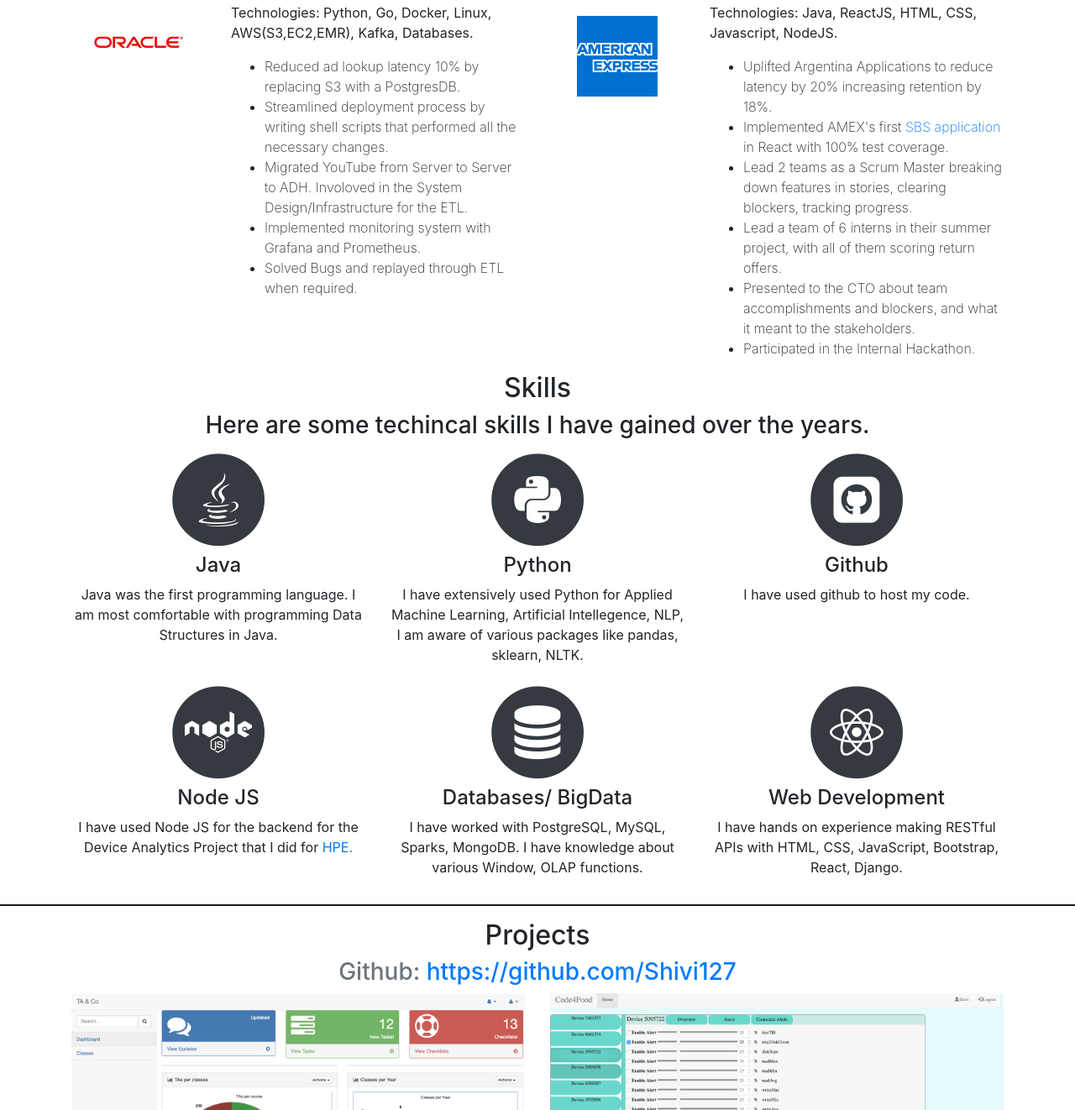
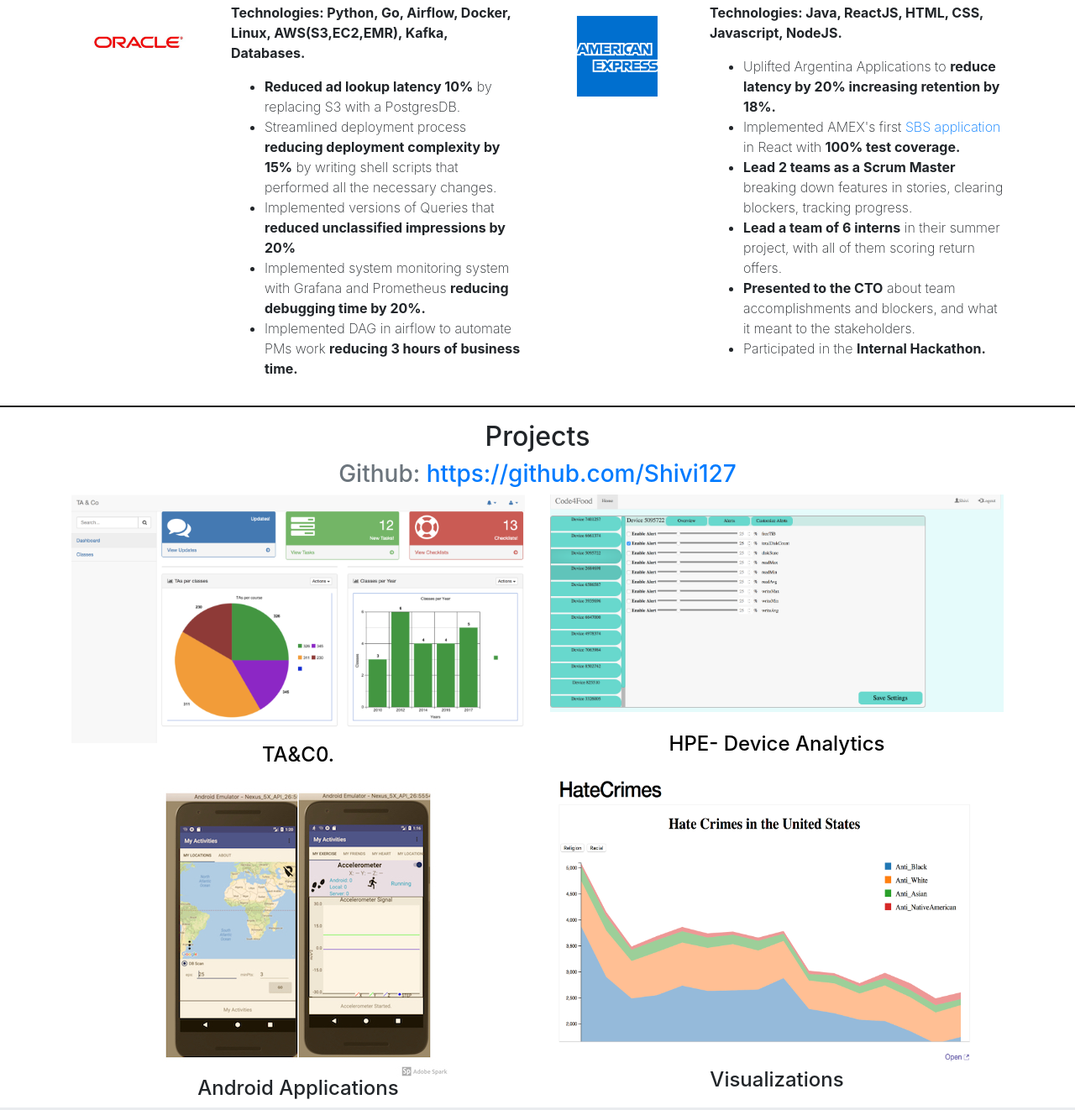
Before and after one commit to Shivi127/shivi127.github.io, a plain HTML site: page index.html in a window 1280 px wide. Shown: the part 617-1939 px from the top of the page at 84% size. Drawn offline with nearby package versions, Linux system fonts and the light colour scheme.

Commit message:
Updating Website Nov-2020

```diff
--- a/index.html
+++ b/index.html
@@ -33,7 +33,6 @@
                 <ul class="navbar-nav">
                 <!-- sr-only screen reader only. For color blind people.  -->
                     <li class="nav-item active"><a class="nav-link" href="#">About Me <span class="sr-only">(current)</span></a></li>
-                    <li class="nav-item"><a class="nav-link" href="#skills">Skills</a></li>
                     <li class="nav-item"><a class="nav-link" href="#projects">Projects</a></li>
                     <li class="nav-item"><a class="nav-link" href="#contact">Contact Me</a></li>
                 </ul>
@@ -50,7 +49,8 @@
                         <h1 class="display-4"> Welcome Aboard!</h1>
                         <p class="lead">
                             I am currently working as a Software Engineer (Backend) in AdTech space at <a href='https://moat.com'> Oracle</a>.<br/>
-                            Apart from work I enjoy Improv, I am part of a Pop-Choir in NYC, and fancy some bachata. In a way to give back to the community, I teach Leetcode to a few college students. (FREE) If you are interested feel free to <a href="mailto:singhnight@gmail.com">message me.</a></p>
+                            Apart from work I enjoy food and outdoor adventures. Feel free to check me out on <a href='https://www.instagram.com/nycfoodnights/'> Instagram </a>.
+                            <br> In a way of giving back to the community I lead college students to collaborate and build software.<b> Interested??</b> <a href="https://theinternproject.netlify.app">Check this out!</a>.</p>
                     </div>
                 </div>
             </div>
@@ -68,13 +68,13 @@
                         <img class="amex" src="oracle.jpg">
                     </div>
                      <div class="col-sm-4 test">
-                        <p class="tech"> <b> Technologies: Python, Go, Docker, Linux, AWS(S3,EC2,EMR), Kafka, Databases.</b> </p>
+                        <p class="tech"> <b> Technologies: Python, Go, Airflow, Docker, Linux, AWS(S3,EC2,EMR), Kafka, Databases.</b> </p>
                             <ul>
-                                <li>Reduced ad lookup latency 10% by replacing S3 with a PostgresDB.</li>
-                                <li>Streamlined deployment process by writing shell scripts that performed all the necessary changes.</li>
-                                <li>Migrated YouTube from Server to Server to ADH. Involoved in the System Design/Infrastructure for the ETL.</li>
-                                <li>Implemented monitoring system with Grafana and Prometheus.</li>
-                                <li>Solved Bugs and replayed through ETL when required.</li>
+                                <li><b>Reduced ad lookup latency 10%</b> by replacing S3 with a PostgresDB.</li>
+                                <li>Streamlined deployment process <b>reducing deployment complexity by 15%</b> by writing shell scripts that performed all the necessary changes.</li>
+                                <li>Implemented versions of Queries that <b>reduced unclassified impressions by 20%</b></li>
+                                <li>Implemented system monitoring system with Grafana and Prometheus <b>reducing debugging time by 20%.</b></li>
+                                <li>Implemented DAG in airflow to automate PMs work <b>reducing 3 hours of business time.</b></li>
                             </ul>
                     </div>
 
@@ -85,104 +85,17 @@
                     <div class="col-sm-4 test">
                         <p class="tech"> <b> Technologies: Java, ReactJS, HTML, CSS, Javascript, NodeJS.</b> </p>
                             <ul>
-                                <li>Uplifted Argentina Applications to reduce latency by 20% increasing retention by 18%.</li>
-                                <li>Implemented AMEX's first <a href='https://www.americanexpress.com/en-sg/credit-cards/apply/business/singapore-airlines?inav=sg_business_applynow_top'>SBS application</a> in React with 100% test coverage.</li>
-                                <li>Lead 2 teams as a Scrum Master breaking down features in stories, clearing blockers, tracking progress.</li>
-                                <li>Lead a team of 6 interns in their summer project, with all of them scoring return offers.</li>
-                                <li>Presented to the CTO about team accomplishments and blockers, and what it meant to the stakeholders.</li>
-                                <li>Participated in the Internal Hackathon.</li>
+                                <li>Uplifted Argentina Applications to <b>reduce latency by 20% increasing retention by 18%.</b></li>
+                                <li>Implemented AMEX's first <a href='https://www.americanexpress.com/en-sg/credit-cards/apply/business/singapore-airlines?inav=sg_business_applynow_top'>SBS application</a> in React with <b>100% test coverage.</b></li>
+                                <li><b>Lead 2 teams as a Scrum Master</b> breaking down features in stories, clearing blockers, tracking progress.</li>
+                                <li><b>Lead a team of 6 interns</b> in their summer project, with all of them scoring return offers.</li>
+                                <li><b>Presented to the CTO</b> about team accomplishments and blockers, and what it meant to the stakeholders.</li>
+                                <li>Participated in the <b>Internal Hackathon.</b></li>
                             </ul>
                     </div>
                 </div>
             </div>
         </section>
-
-
-
-
-
-
-
-          <section id="skills" class="bg-light-grey">
-              <div class="container">
-                  <div class="row">
-                      <div class="col-sm-12 text-center">
-                          <h2 class="sectionHeading"> Skills </h2>
-                          <h3 class="secion-subheading"> Here are some techincal skills I have gained over the years. </h3>
-                      </div>
-                  </div>
-                  <div class="row text-center">
-
-<!--                      Java-->
-                      <div class="col-md-4 hvr-float">
-                          <span class="fa-stack fa-4x">
-                              <i class="fa fa-circle fa-stack-2x text-dark"></i>
-                              <i class="fab fa-java fa-stack-1x fa-inverse"></i>
-                          </span>
-                          <h4 class="service_heading">Java</h4>
-                          <p> Java was the first programming language. I am most comfortable with programming Data Structures in Java.</p>
-                      </div>
-
-
-<!--                      Python-->
-                      <div class="col-md-4 hvr-float">
-                          <span class="fa-stack fa-4x">
-                              <i class="fa fa-circle fa-stack-2x text-dark"></i>
-                              <i class="fab fa-python fa-stack-1x fa-inverse"></i>
-<!--                              <img src="python.png">-->
-                          </span>
-                          <h4 class="service_heading">Python</h4>
-                          <p> I have extensively used Python for Applied Machine Learning, Artificial Intellegence, NLP, I am aware of various packages like pandas, sklearn, NLTK.</p>
-                      </div>
-
-
-<!--                      Github-->
-                      <div class="col-md-4 hvr-float">
-                          <span class="fa-stack fa-4x">
-                              <i class="fa fa-circle fa-stack-2x text-dark"></i>
-                              <i class="fa fa-github-square fa-stack-1x fa-inverse"></i>
-                          </span>
-                          <h4 class="service_heading">Github</h4>
-                          <p> I have used github to host my code.</p>
-                      </div>
-
-
-<!--                      Node JS-->
-                      <div class="col-md-4 hvr-float">
-                          <span class="fa-stack fa-4x">
-                              <i class="fa fa-circle fa-stack-2x text-dark"></i>
-                              <i class="fab fa-node fa-stack-1x fa-inverse"></i>
-                          </span>
-                          <h4 class="service_heading">Node JS</h4>
-                          <p> I have used Node JS for the backend for the Device Analytics Project that I did for <a href="https://www.hpe.com/us/en/home.html">HPE.</a> </p>
-                      </div>
-
-<!--                      SQL-->
-                      <div class="col-md-4 hvr-float">
-                          <span class="fa-stack fa-4x">
-                              <i class="fa fa-circle fa-stack-2x text-dark"></i>
-                              <i class="fa fa-database fa-stack-1x fa-inverse SQL"></i>
-                          </span>
-                          <h4 class="service_heading">Databases/ BigData</h4>
-                          <p>I have worked with PostgreSQL, MySQL, Sparks, MongoDB. I have knowledge about various Window, OLAP functions.</p>
-                      </div>
-
-<!--                      REACT-->
-                      <div class="col-md-4 hvr-float">
-                          <span class="fa-stack fa-4x">
-                              <i class="fa fa-circle fa-stack-2x text-dark"></i>
-                              <i class="fab fa-react fa-stack-1x fa-inverse"></i>
-                          </span>
-                          <h4 class="service_heading">Web Development</h4>
-                          <p> I have hands on experience making RESTful APIs with HTML, CSS, JavaScript, Bootstrap, React, Django.</p>
-                      </div>
-
-
-
-
-                  </div>
-              </div>
-          </section>
           <HR  size="30">
           <section id="projects" class="bg-light-grey Projects">
               <div class="container">
@@ -196,7 +109,7 @@
                   </div>
                   <div class="row">
                       <div class="col-sm-12 col-md-6 portfolio-item">
-                          <img class="img-responsive TACO" src="TACO.png" onclick="TACOOnclick">
+                         <a href="https://github.com/Vinecnt/BASS-V" style="color: black"> <img class="img-responsive TACO" src="TACO.png" onclick="TACOOnclick"> </a>
                           <div class="portfolio-caption">
                               <H4>
                                   <a href="https://github.com/Vinecnt/BASS-V" style="color: black"> TA&C0.</a>
@@ -205,7 +118,9 @@
                       </div>
 
                       <div class="col-sm-12 col-md-6 portfolio-item">
+                        <a href="http://ec2-18-188-85-40.us-east-2.compute.amazonaws.com" style="color: black">
                           <img class="img-responsive HPE" src="HPE.PNG" onclick="HPEOnclick" href="http://ec2-18-188-85-40.us-east-2.compute.amazonaws.com">
+                        </a>
 
                           <div class="portfolio-caption">
                               <br>
@@ -217,8 +132,9 @@
                   </div>
                   <div class="row">
                       <div class="col-sm-12 col-md-6 portfolio-item">
+                        <a class="amodal" data-toggle="modal" data-target=".AndroidModal-modal-lg">
                           <img class="img-responsive Android" src="Android.jpg" onclick="AndroidOnclick">
-
+                        </a>
                           <div class="portfolio-caption">
                               <H4>
                                   <a class="amodal" data-toggle="modal" data-target=".AndroidModal-modal-lg"> Android Applications</a>
@@ -227,7 +143,9 @@
                       </div>
 
                       <div class="col-sm-12 col-md-6 portfolio-item">
+                        <a class="amodal" data-toggle="modal" data-target=".dataViz-modal-lg">
                           <img class="img-responsive viz" src="DataViz.png" onclick="AndroidOnclick">
+                          </a>
 
                           <div class="portfolio-caption">
                               <H4>
@@ -262,7 +180,7 @@
 
                           <a href="https://www.linkedin.com/in/shivangi-singh-756a8a7a/" target="_blank" class="btn btn-social-icon btn-linkedin" style="color: white"><span class="fa fa-linkedin"></span></a>
                           <a href="https://github.com" target="_blank" class="btn btn-social-icon btn-github" style="color: white"><span class="fa fa-github"></span></a>
-                          <a href="mailto:shivangising@umass.edu?" class="btn btn-social-icon btn-google"  style="color: white"><span class="fas fa-at"></span></a>
+                          <a href="mailto:singhnight@gmail.com?" class="btn btn-social-icon btn-google"  style="color: white"><span class="fas fa-at"></span></a>
 
                   </div>
               </div>
--- a/style.css
+++ b/style.css
@@ -25,6 +25,10 @@
     display: block;
 }
 
+.Android:hover {
+    cursor: pointer;
+}
+
 .portfolio-caption {
     display: block;
     margin: auto;
@@ -34,6 +38,10 @@
 .amodal {
     display: block;
     text-align: center;
+}
+
+.amodal:hover {
+    cursor: pointer;
 }
 
 #contact {
@@ -93,3 +101,8 @@
     font: outline;
     font-weight: 180;
 }
+
+b,
+strong {
+    font-weight: 700;
+}
```
Also changed, not shown: 1 other file.
